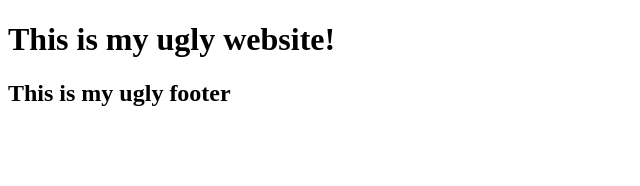
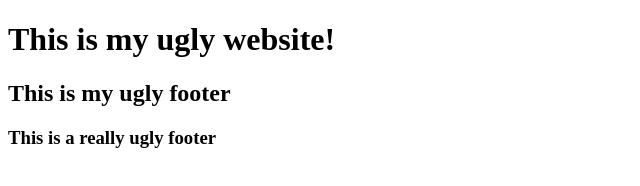
Before and after one commit to Isidoros-Kontizas/myWebsite, a plain HTML site: page index.html in a window 1280 px wide. Shown: the whole page, without its empty margins (0-640 px from the left). Drawn offline with Linux system fonts and the light colour scheme.

Commit message:
Add new h3 element in the footer

```diff
--- a/index.html
+++ b/index.html
@@ -11,6 +11,7 @@
     <footer>
         <div>
             <h2>This is my ugly footer</h2>
+            <h3>This is a really ugly footer</h3>
         </div>
     </footer>
 </body>
```
